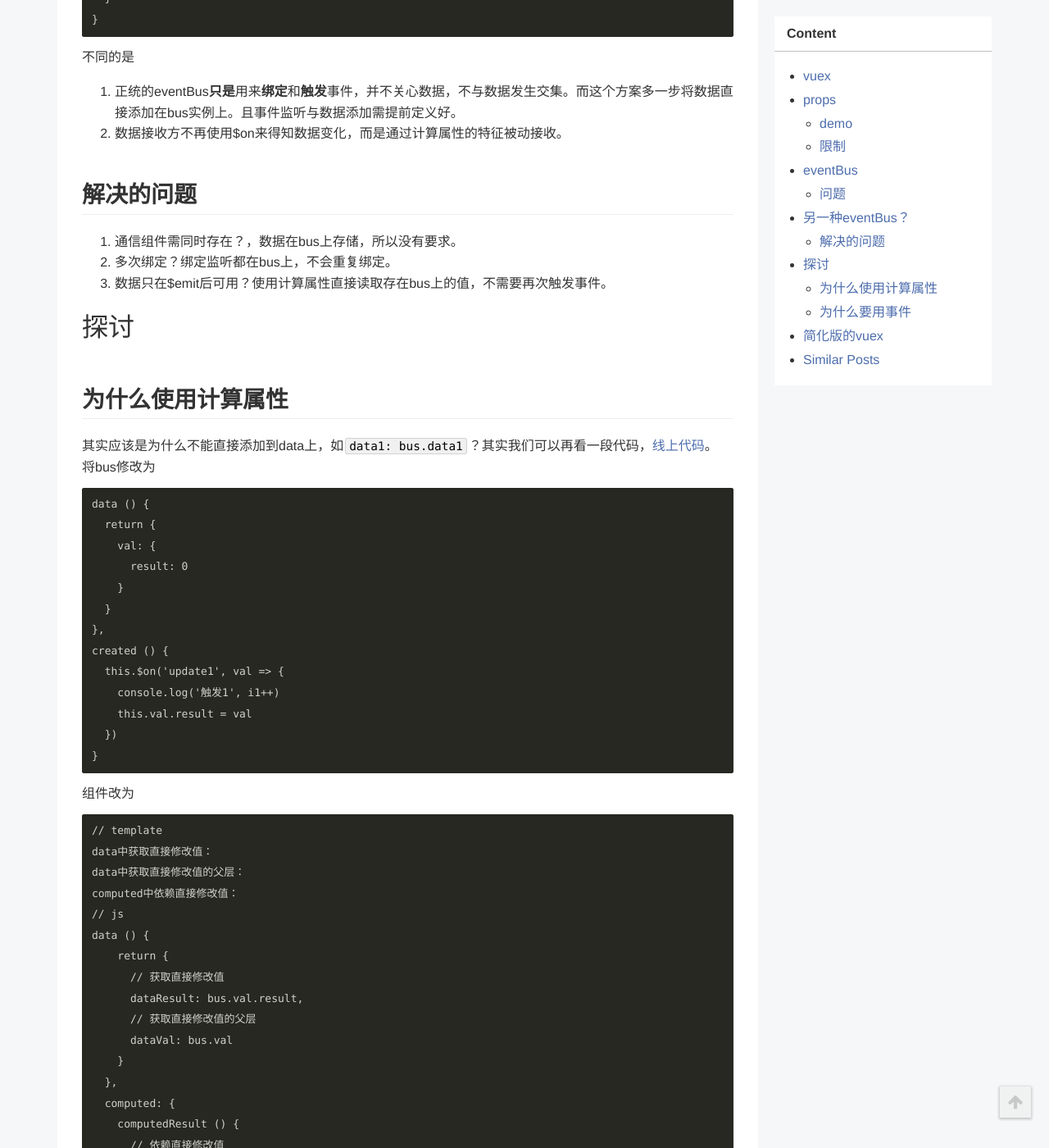
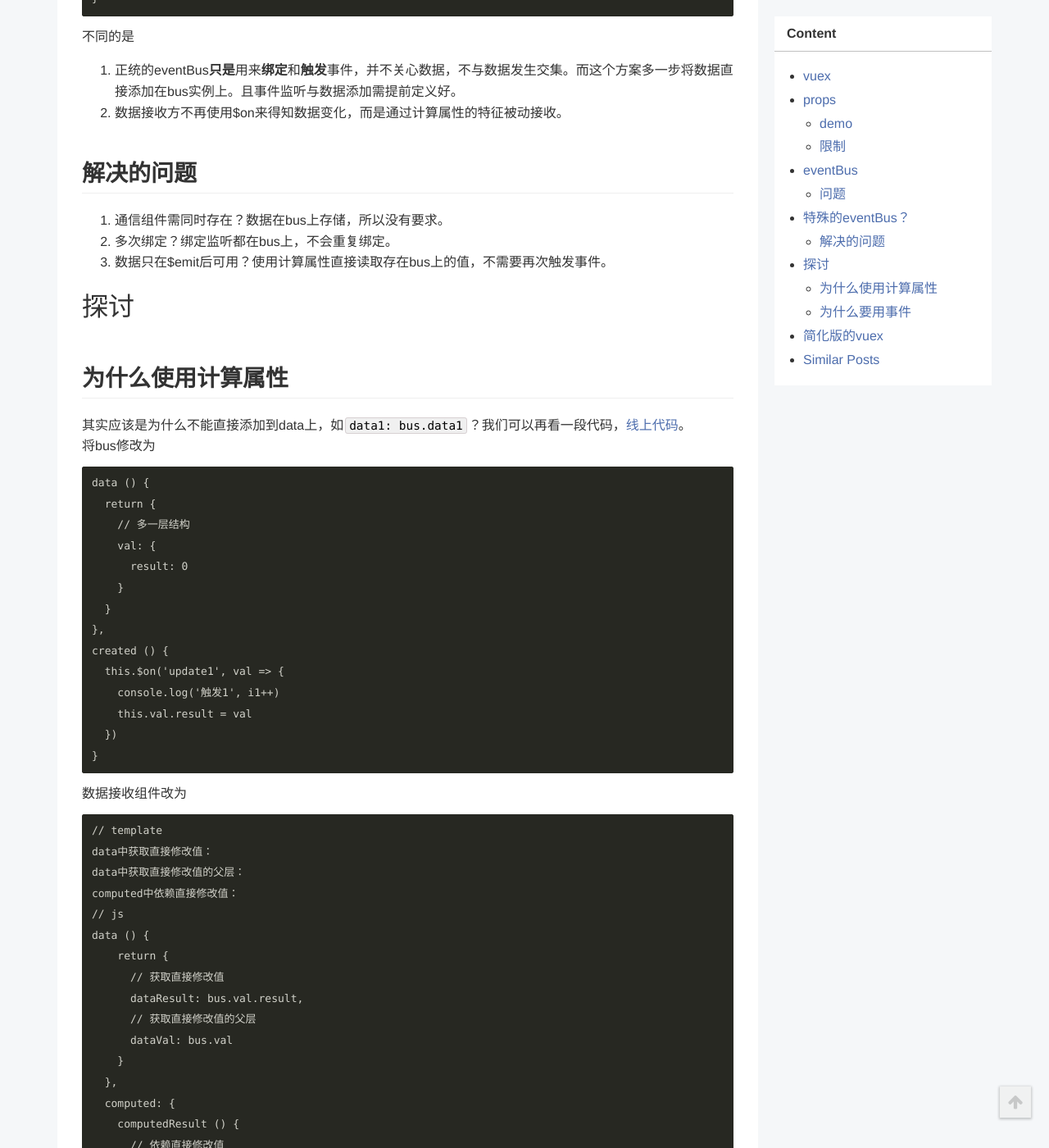
Before and after one commit to toBeTheLight/toBeTheLight.github.io, a Jekyll site: the page built from _posts/2018-01-10-vue数据传递 我有特殊的实现技巧.md, in a window 1280 px wide and 1400 px high, scrolled down 2788 px. Shown: the whole window at 82% size. Built offline with Jekyll 4.4.1, drawn with Linux system fonts in a browser that asks for light colours; a style sheet for code colours, icons or effects is not loaded; some of the changed text lies outside the part shown.

Commit message:
update: fix

````diff
--- a/_posts/2018-01-10-vue数据传递 我有特殊的实现技巧.md
+++ b/_posts/2018-01-10-vue数据传递 我有特殊的实现技巧.md
@@ -8,7 +8,7 @@
 
 * content
 {:toc}
-最近碰到了比较多的关于vue的eventbus的问题，之前定技术选型的时候也被问到了，vuex和eventbus是使用范围。所以简单的写一下。有一种特殊的实现方案。
+最近碰到了比较多的关于vue的eventbus的问题，之前定技术选型的时候也被问到了，vuex和eventBus的使用范围。所以简单的写一下。同时有一种特殊的实现方案。
 
 
 
@@ -74,8 +74,9 @@
 2. `$on`在组件销毁后不会自动解除绑定，若同一组件多次生成则会多次绑定事件，则会一次`$emit`，多次响应，需额外处理。
 3. 数据非“长效”数据，无法保存，只在`$emit`后生效。
 
-# 另一种eventBus？
-这个方式目前只做探讨，只写过demo，并未实际使用。
+# 特殊的eventBus？
+
+这个方式只做探讨，只写过demo，并未实际使用。
 我们先来看个代码，[线上代码](https://jsfiddle.net/xgrjzsup/4780/)。
 bus皆为导入的bus实例。
 ```
@@ -118,7 +119,7 @@
 2. 数据接收方不再使用$on来得知数据变化，而是通过计算属性的特征被动接收。
 
 ## 解决的问题
-1. 通信组件需同时存在？，数据在bus上存储，所以没有要求。
+1. 通信组件需同时存在？数据在bus上存储，所以没有要求。
 2. 多次绑定？绑定监听都在bus上，不会重复绑定。
 3. 数据只在$emit后可用？使用计算属性直接读取存在bus上的值，不需要再次触发事件。
 
@@ -126,11 +127,12 @@
 
 ## 为什么使用计算属性
 
-其实应该是为什么不能直接添加到data上，如`data1: bus.data1`？其实我们可以再看一段代码，[线上代码](https://jsfiddle.net/xgrjzsup/4783/)。
+其实应该是为什么不能直接添加到data上，如`data1: bus.data1`？我们可以再看一段代码，[线上代码](https://jsfiddle.net/xgrjzsup/4783/)。
 将bus修改为
 ```
 data () {
   return {
+    // 多一层结构
     val: {
       result: 0
     }
@@ -143,7 +145,7 @@
   })
 }
 ```
-组件改为
+数据接收组件改为
 ```
 // template
 data中获取直接修改值：{{dataResult}}
@@ -165,16 +167,17 @@
     }
   }
 ```
-可以看到，data中中获取直接修改值值的数据是无法动态响应的。
+可以看到，data中获取直接修改值值的数据是无法动态响应的。
 
 ## 为什么要用事件
 
-其实不用$emit触发，使用`bus.val = 1`直接赋值也是可以的，那么为什么不这么做呢？
+其实不用`$emit`触发，使用`bus.val = 1`直接赋值也是可以的，那么为什么不这么做呢？
 
 # 简化版的vuex
 
-其实这种eventBus就是简化版的vuex。
+其实这种**eventBus**就是简化版的vuex。
 [vue文档](https://cn.vuejs.org/v2/guide/state-management.html#简单状态管理起步使用)中有这样一段话：
 > 组件不允许直接修改属于 store 实例的 state，而应执行 action 来分发 (dispatch，emit) 事件通知 store 去改变，我们最终达成了 **Flux** 架构。这样约定的好处是，我们能够记录所有 store 中发生的 state 改变。
 
-同时[vuex](https://vuex.vuejs.org/zh-cn/state.html)中组件获取数据的方式正是通过计算属性，那么其实vuex和flux的理解和使用也没有那么难不是吗。
+`store`对应`bus`实例，`state`对应`data`，`action`对应`事件`，`dispatch`对应`$emit`。
+同时[vuex](https://vuex.vuejs.org/zh-cn/state.html)中组件获取数据的方式正是通过计算属性，那么其实**vuex**和**Flux架构**的理解和使用也没有那么难不是吗。
````
Also changed, not shown: other parts of _posts/2018-01-10-vue数据传递 我有特殊的实现技巧.md (+2 -2 lines).
